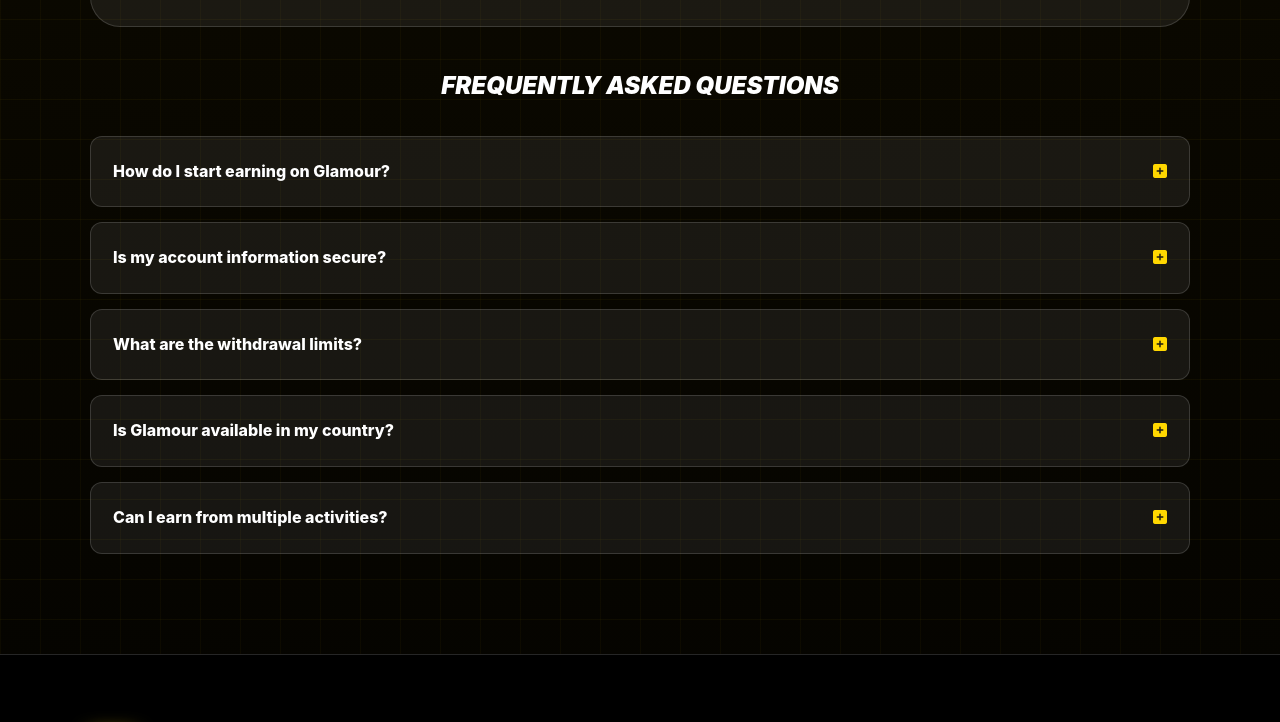
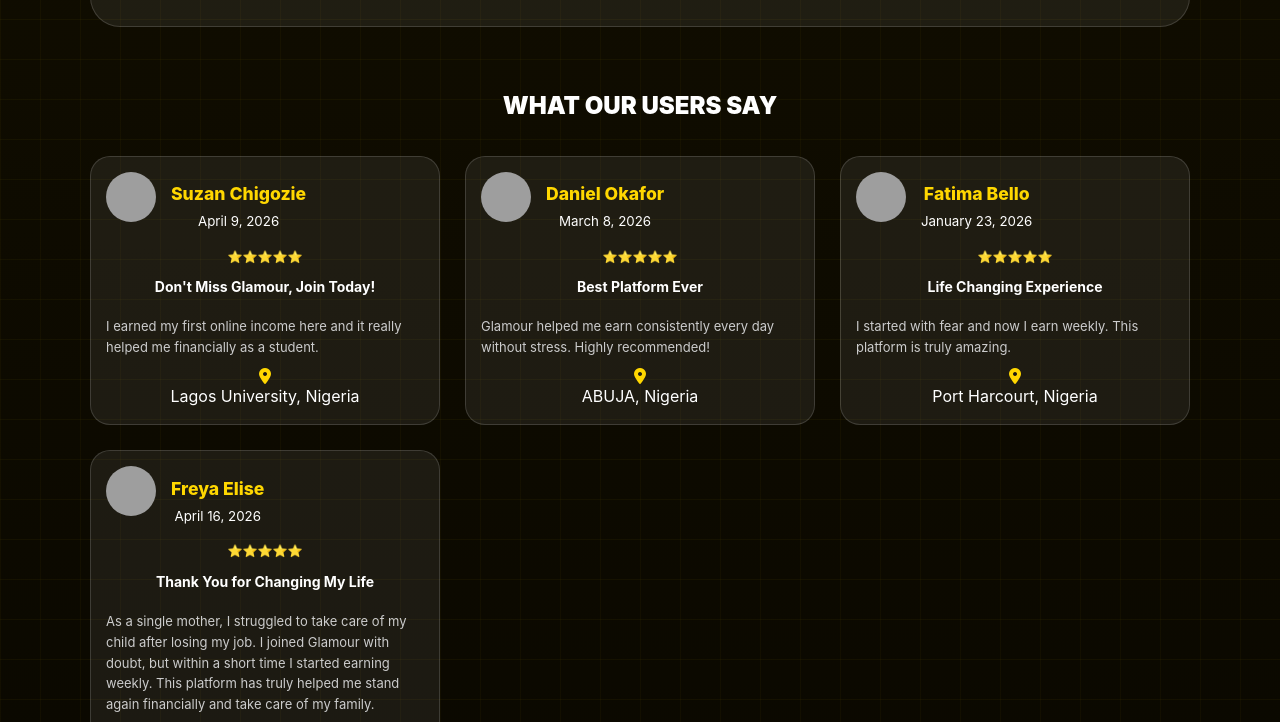
Before and after one commit to Miraclemedia12/Glamour-euro.company, a plain HTML site: page index.html in a window 1280 px wide. Shown: the part 4221-4943 px from the top of the page. Drawn offline with Linux system fonts and the light colour scheme; grey boxes are pictures that could not be loaded.

Commit message:
index.html

```diff
--- a/index.html
+++ b/index.html
@@ -1,3 +1,4 @@
+
 <!DOCTYPE html>
 <html lang="en">
 <head>
@@ -648,6 +649,28 @@
             animation: shake 4s infinite;
         }
 
+        /* 🔥 Fix tall testimonial boxes */
+.testimonial-card {
+    min-height: auto !important;
+    padding: 15px !important;
+}
+
+/* Reduce spacing inside */
+.testimonial-card p {
+    margin-bottom: 10px;
+    font-size: 13px;
+}
+
+.testimonial-card h4 {
+    margin: 5px 0;
+    font-size: 14px;
+}
+
+.testimonial-card .stars {
+    font-size: 12px;
+    margin: 5px 0;
+}
+
 
     </style>
 </head>
@@ -856,6 +879,94 @@
             </div>
         </div>
     </div>
+   <!-- 🔥 TESTIMONIALS UPDATED -->
+<div class="unified-container reveal" style="margin-top:60px;">
+<h2 style="text-align:center; font-weight:900; margin-bottom:30px;">WHAT OUR USERS SAY</h2>
+
+<div class="works-grid">
+
+<div class="work-box testimonial-card">
+  <div class="testimonial-header" style="display:flex; gap:15px; align-items:center;">
+    <img src="https://glamoursite.shop/images/suzan.png" style="width:50px; height:50px; border-radius:50%;">
+    <div>
+      <h3 style="margin:0;">Suzan Chigozie</h3>
+      <small>April 9, 2026</small>
+    </div>
+  </div>
+  <div class="stars">⭐⭐⭐⭐⭐</div>
+  <h4>Don't Miss Glamour, Join Today!</h4>
+  <p>I earned my first online income here and it really helped me financially as a student.</p>
+  <i class="fas fa-location-dot" style="color:#ffd700;"></i>
+<span>Lagos University, Nigeria</span>
+</div>
+
+<div class="work-box testimonial-card">
+  <div class="testimonial-header" style="display:flex; gap:15px; align-items:center;">
+    <img src="https://glamoursite.shop/images/daniel.png" style="width:50px; height:50px; border-radius:50%;">
+    <div>
+      <h3 style="margin:0;">Daniel Okafor</h3>
+      <small>March 8, 2026</small>
+    </div>
+  </div>
+  <div class="stars">⭐⭐⭐⭐⭐</div>
+  <h4>Best Platform Ever</h4>
+  <p>Glamour helped me earn consistently every day without stress. Highly recommended!</p>
+  <i class="fas fa-location-dot" style="color:#ffd700;"></i>
+<span>ABUJA, Nigeria</span>
+</div>
+
+<div class="work-box testimonial-card">
+  <div class="testimonial-header" style="display:flex; gap:15px; align-items:center;">
+    <img src="https://glamoursite.shop/images/fatima.png" style="width:50px; height:50px; border-radius:50%;">
+    <div>
+      <h3 style="margin:0;">Fatima Bello</h3>
+      <small>January 23, 2026</small>
+    </div>
+  </div>
+  <div class="stars">⭐⭐⭐⭐⭐</div>
+  <h4>Life Changing Experience</h4>
+  <p>I started with fear and now I earn weekly. This platform is truly amazing.</p>
+  <i class="fas fa-location-dot" style="color:#ffd700;"></i>
+<span>Port Harcourt, Nigeria</span>
+</div>
+
+<div class="work-box testimonial-card">
+  <div class="testimonial-header" style="display:flex; gap:15px; align-items:center;">
+    <img src="https://glamoursite.shop/images/fatima.png" style="width:50px; height:50px; border-radius:50%;">
+    <div>
+      <h3 style="margin:0;">Freya Elise</h3>
+      <small>April 16, 2026</small>
+    </div>
+  </div>
+  <div class="stars">⭐⭐⭐⭐⭐</div>
+  <h4>Thank You for Changing My Life</h4>
+  <p>As a single mother, I struggled to take care of my child after losing my job. I joined Glamour with doubt, but within a short time I started earning weekly. This platform has truly helped me stand again financially and take care of my family.</p>
+  <i class="fas fa-location-dot" style="color:#ffd700;"></i>
+<span>Berlin, Germany </span>
+</div>
+
+</div>
+</div>
+<!-- 💬 COMMENT SECTION (ADMIN APPROVED) -->
+<div class="unified-container reveal" style="margin-top:60px;">
+<h2 style="text-align:center; font-weight:900; margin-bottom:20px;">Leave a Testimony</h2>
+
+<form id="commentForm" style="max-width:500px; margin:auto;">
+    <input type="text" placeholder="Your Name" required
+        style="width:100%; padding:12px; margin-bottom:10px; border-radius:10px; border:none;">
+
+    <textarea placeholder="Your Testimony..." required
+        style="width:100%; padding:12px; height:120px; border-radius:10px; border:none;"></textarea>
+
+    <button type="submit" class="main-join-btn" style="width:100%; margin-top:10px;">
+        Submit
+    </button>
+</form>
+
+<p style="text-align:center; color:#aaa; margin-top:10px;">
+Your testimony will appear after you have Registered
+</p>
+</div>
 
     <div id="faq-section" class="unified-container faq-section reveal">
         <h2 style="text-align: center; font-style: italic; font-weight: 950; text-transform: uppercase; margin-bottom: 30px;">Frequently Asked Questions</h2>
@@ -1028,6 +1139,12 @@
     }, 2000);
 }
 
+document.getElementById("commentForm").addEventListener("submit", function(e){
+    e.preventDefault();
+    alert("your Testimony is Submitted! Waiting for admin approval.");
+    this.reset();
+});
+
  </script>
 </body>
 </html>
```
